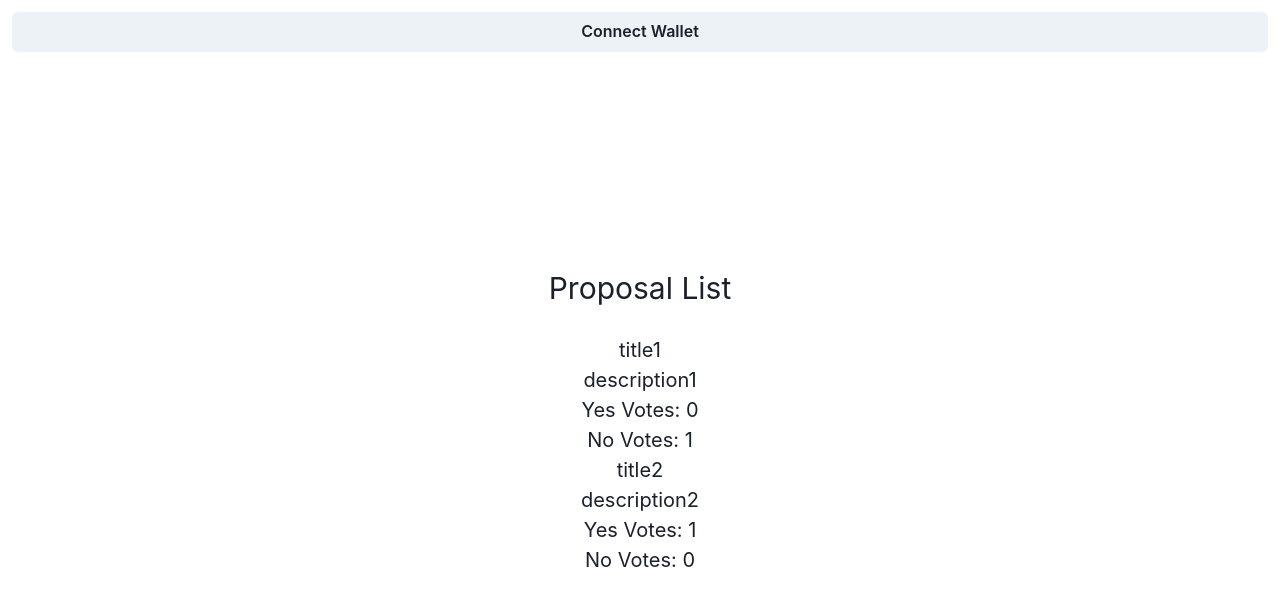
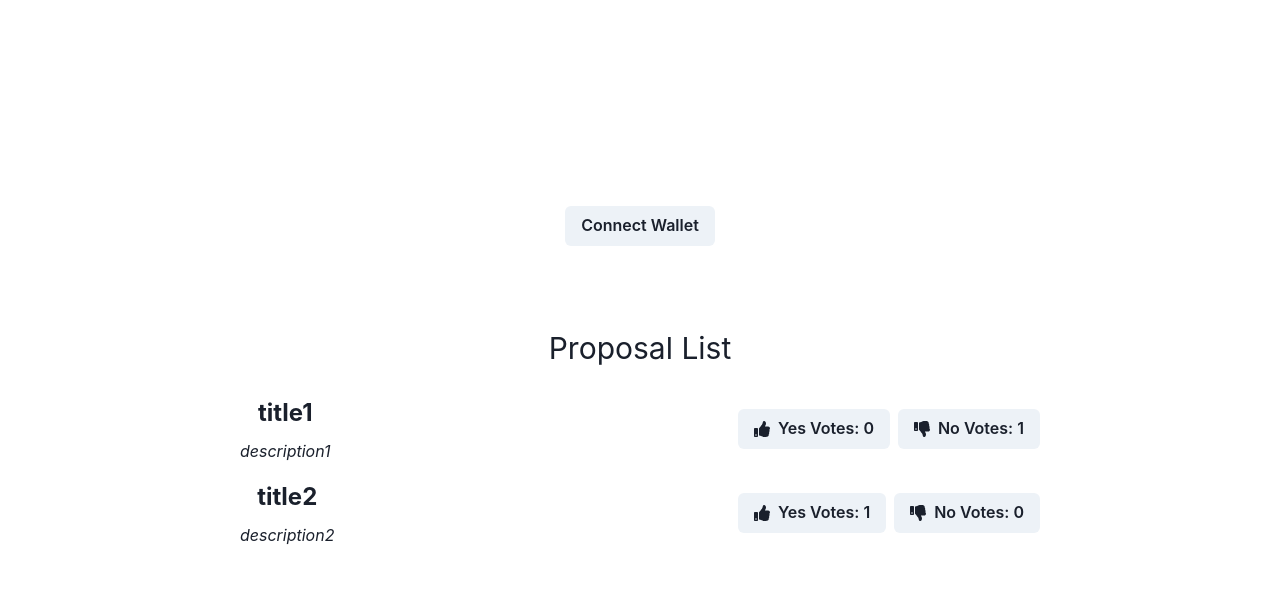
Before and after one commit to cryptodev523/dApp-proposal-management, a React (Create React App) app in the folder frontend/: page / in a window 1280 px wide. Shown: the top 606 px of the page. Built offline with nearby package versions, Linux system fonts and the light colour scheme.

Commit message:
update style

```diff
--- a/frontend/src/App.tsx
+++ b/frontend/src/App.tsx
@@ -1,4 +1,4 @@
-import { ChakraProvider, Box, Grid, theme } from "@chakra-ui/react";
+import { ChakraProvider, Box, theme, VStack } from "@chakra-ui/react";
 import { ProposalForm } from "./components/ProposalForm";
 import { ProposalList } from "./components/ProposalList";
 import { Web3Context } from "./contexts/Web3Context";
@@ -37,12 +37,22 @@ export const App = () => {
   return (
     <Web3Context.Provider value={{ web3, account, connectWallet }}>
       <ChakraProvider theme={theme}>
-        <Box textAlign="center" fontSize="xl">
-          <Grid minH="100vh" p={3}>
+        <VStack
+          spacing={8}
+          align="center"
+          justify="center"
+          style={{
+            minHeight: "100vh",
+            padding: "2rem",
+          }}
+        >
+          <Box width="100%" maxW="800px" textAlign="center" fontSize="xl">
             {account ? <ProposalForm /> : <ConnectButton />}
+          </Box>
+          <Box width="100%" maxW="800px">
             <ProposalList />
-          </Grid>
-        </Box>
+          </Box>
+        </VStack>
       </ChakraProvider>
     </Web3Context.Provider>
   );
--- a/frontend/src/components/ProposalForm.tsx
+++ b/frontend/src/components/ProposalForm.tsx
@@ -1,10 +1,10 @@
 import {
-  Box,
   Button,
   FormControl,
   FormLabel,
   Input,
   Text,
+  VStack,
 } from "@chakra-ui/react";
 import { useState } from "react";
 
@@ -17,7 +17,7 @@ export const ProposalForm = () => {
   };
 
   return (
-    <Box my={12}>
+    <VStack spacing={4} align="stretch">
       <Text fontSize="3xl" mb={6}>
         Create a Proposal
       </Text>
@@ -29,6 +29,7 @@ export const ProposalForm = () => {
             placeholder="Proposal Title"
             value={title}
             onChange={(e) => setTitle(e.target.value)}
+            isRequired
           />
         </FormControl>
         <FormControl mt={6}>
@@ -38,12 +39,13 @@ export const ProposalForm = () => {
             placeholder="Proposal Description"
             value={description}
             onChange={(e) => setDescription(e.target.value)}
+            isRequired
           />
         </FormControl>
-        <Button width="full" type="submit" mt={6}>
+        <Button width="100%" type="submit" colorScheme="teal" mt={6}>
           Submit
         </Button>
       </form>
-    </Box>
+    </VStack>
   );
 };
--- a/frontend/src/components/ProposalList.tsx
+++ b/frontend/src/components/ProposalList.tsx
@@ -1,5 +1,15 @@
-import { Box, List, ListItem, Text } from "@chakra-ui/react";
 import { useState } from "react";
+import {
+  Box,
+  Button,
+  Flex,
+  Icon,
+  List,
+  ListItem,
+  Text,
+  VStack,
+} from "@chakra-ui/react";
+import { FaThumbsUp, FaThumbsDown } from "react-icons/fa";
 
 export const ProposalList = () => {
   const [proposals, setProposals] = useState<IProposal[]>([
@@ -19,20 +29,38 @@ export const ProposalList = () => {
     },
   ]);
 
+  const handleVote = (id: string, vote: boolean) => {};
+
   return (
     <Box my={12}>
-      <Text fontSize="3xl" mb={6}>
+      <Text fontSize="3xl" mb={6} textAlign="center">
         Proposal List
       </Text>
-      <List>
+      <List spacing={4}>
         {proposals.map((proposal) => (
           <ListItem key={proposal.id}>
-            <Box>
-              <Box>{proposal.title}</Box>
-              <Box>{proposal.description}</Box>
-              <Box>Yes Votes: {proposal.yesVotes}</Box>
-              <Box>No Votes: {proposal.noVotes}</Box>
-            </Box>
+            <Flex justify="space-between" align="center" width="100%">
+              <VStack>
+                <Text fontSize="2xl" fontWeight="bold">
+                  {proposal.title}
+                </Text>
+                <Text fontStyle="italic">{proposal.description}</Text>
+              </VStack>
+              <Flex justify="space-between" gap={2}>
+                <Button
+                  onClick={() => handleVote(proposal.id, true)}
+                  leftIcon={<Icon as={FaThumbsUp} />}
+                >
+                  Yes Votes: {proposal.yesVotes}
+                </Button>
+                <Button
+                  onClick={() => handleVote(proposal.id, true)}
+                  leftIcon={<Icon as={FaThumbsDown} />}
+                >
+                  No Votes: {proposal.noVotes}
+                </Button>
+              </Flex>
+            </Flex>
           </ListItem>
         ))}
       </List>
```
